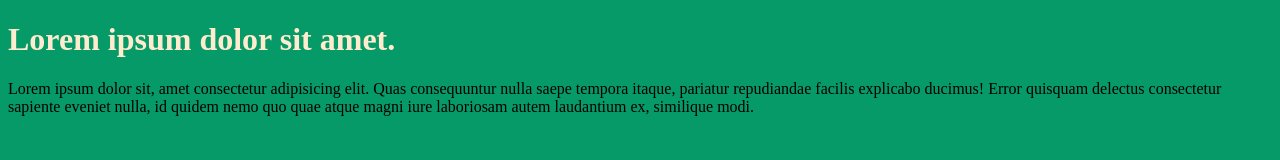
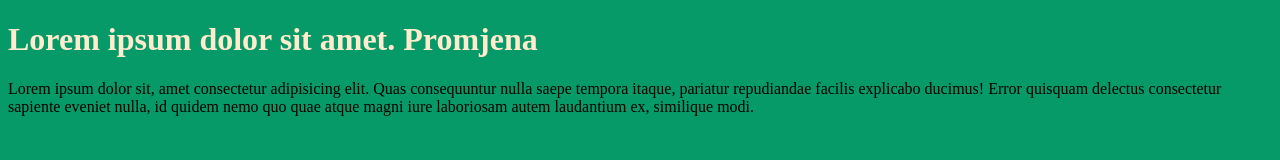
Before and after one commit to Cocconya/vjezbaGit2, a plain HTML site: page index.html in a window 1280 px wide. Drawn offline with Linux system fonts and the light colour scheme.

Commit message:
add promjena

```diff
--- a/index.html
+++ b/index.html
@@ -7,7 +7,7 @@
     <link rel="stylesheet" href="style.css" />
   </head>
   <body>
-    <h1>Lorem ipsum dolor sit amet.</h1>
+    <h1>Lorem ipsum dolor sit amet. Promjena</h1>
     <p>
       Lorem ipsum dolor sit, amet consectetur adipisicing elit. Quas
       consequuntur nulla saepe tempora itaque, pariatur repudiandae facilis
```
